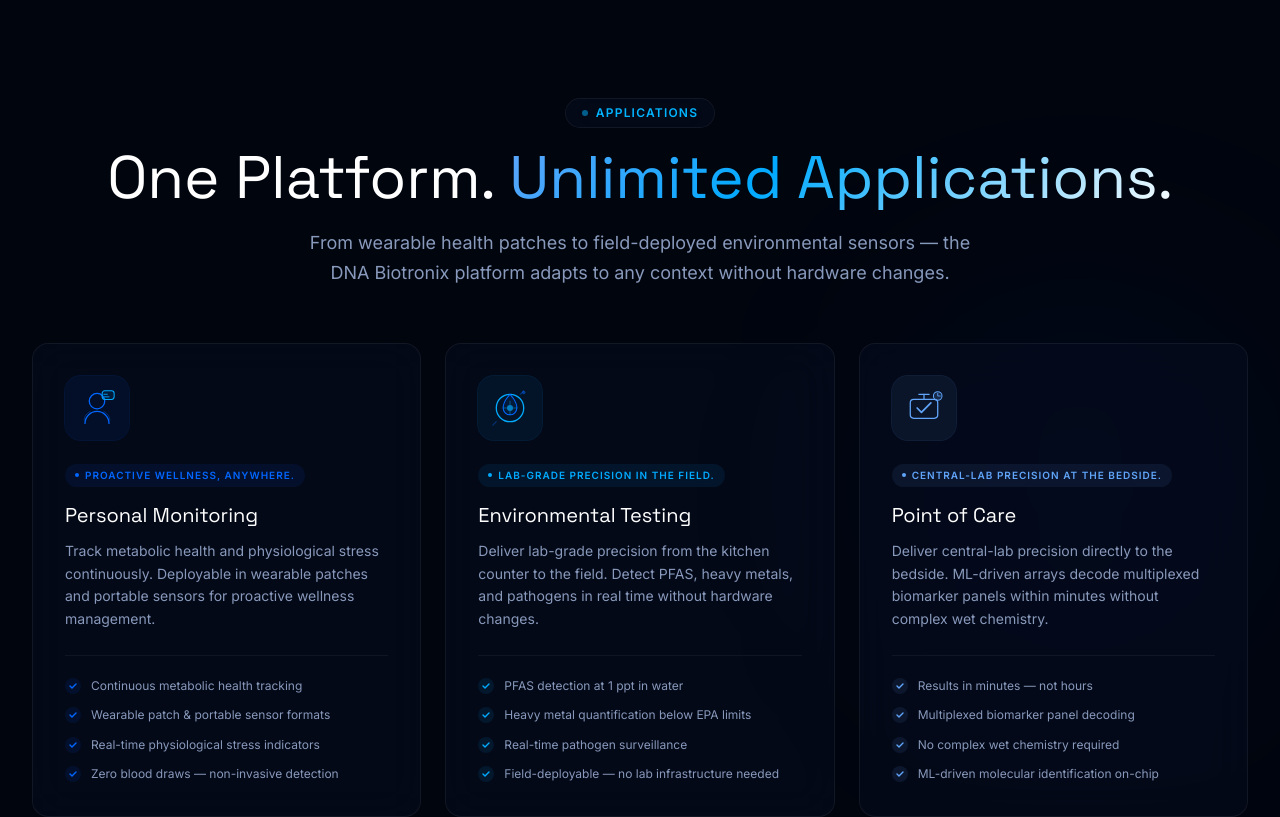
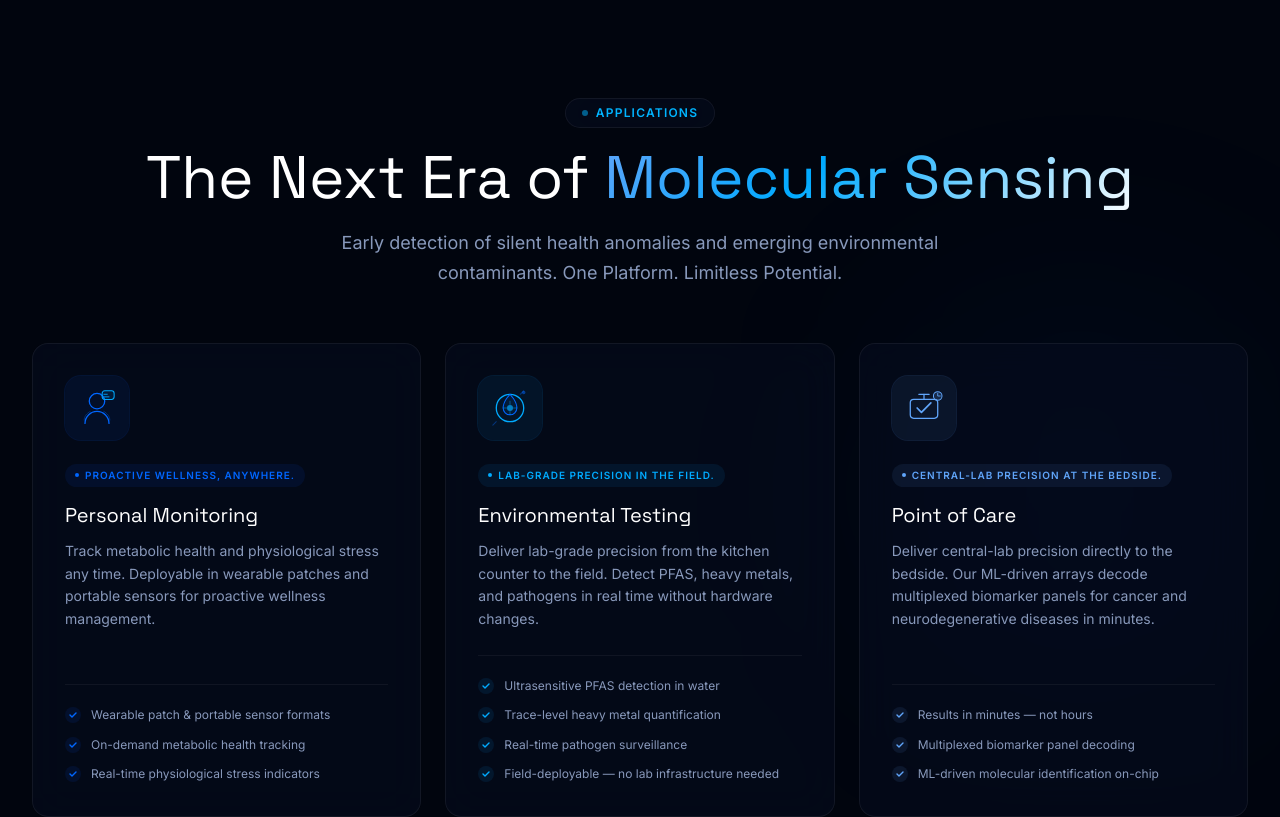
Before and after one commit to sbandi22/dna-biotronix, a Next.js app: page / in a window 1280 px wide. Shown: the part 2720-3537 px from the top of the page. Built offline with nearby package versions, Linux system fonts and the light colour scheme.

Commit message:
Update Applications section content from slide deck
Co-Authored-By: Claude Sonnet 4.6 <noreply@anthropic.com>

```diff
--- a/components/sections/ApplicationsSection.tsx
+++ b/components/sections/ApplicationsSection.tsx
@@ -8,7 +8,7 @@ const apps = [
     id: 'personal',
     title: 'Personal Monitoring',
     tagline: 'Proactive wellness, anywhere.',
-    desc: 'Track metabolic health and physiological stress continuously. Deployable in wearable patches and portable sensors for proactive wellness management.',
+    desc: 'Track metabolic health and physiological stress any time. Deployable in wearable patches and portable sensors for proactive wellness management.',
     color: '#0066FF',
     icon: (
       <svg viewBox="0 0 56 56" fill="none" className="w-12 h-12">
@@ -21,10 +21,9 @@ const apps = [
       </svg>
     ),
     features: [
-      'Continuous metabolic health tracking',
       'Wearable patch & portable sensor formats',
+      'On-demand metabolic health tracking',
       'Real-time physiological stress indicators',
-      'Zero blood draws — non-invasive detection',
     ],
   },
   {
@@ -45,8 +44,8 @@ const apps = [
       </svg>
     ),
     features: [
-      'PFAS detection at 1 ppt in water',
-      'Heavy metal quantification below EPA limits',
+      'Ultrasensitive PFAS detection in water',
+      'Trace-level heavy metal quantification',
       'Real-time pathogen surveillance',
       'Field-deployable — no lab infrastructure needed',
     ],
@@ -55,7 +54,7 @@ const apps = [
     id: 'poc',
     title: 'Point of Care',
     tagline: 'Central-lab precision at the bedside.',
-    desc: 'Deliver central-lab precision directly to the bedside. ML-driven arrays decode multiplexed biomarker panels within minutes without complex wet chemistry.',
+    desc: 'Deliver central-lab precision directly to the bedside. Our ML-driven arrays decode multiplexed biomarker panels for cancer and neurodegenerative diseases in minutes.',
     color: '#60A5FA',
     icon: (
       <svg viewBox="0 0 56 56" fill="none" className="w-12 h-12">
@@ -70,7 +69,6 @@ const apps = [
     features: [
       'Results in minutes — not hours',
       'Multiplexed biomarker panel decoding',
-      'No complex wet chemistry required',
       'ML-driven molecular identification on-chip',
     ],
   },
@@ -87,9 +85,9 @@ export default function ApplicationsSection() {
       <div className="max-w-7xl mx-auto px-4 sm:px-6 lg:px-8">
         <SectionHeading
           badge="Applications"
-          title="One Platform."
-          titleHighlight="Unlimited Applications."
-          subtitle="From wearable health patches to field-deployed environmental sensors — the DNA Biotronix platform adapts to any context without hardware changes."
+          title="The Next Era of"
+          titleHighlight="Molecular Sensing"
+          subtitle="Early detection of silent health anomalies and emerging environmental contaminants. One Platform. Limitless Potential."
           centered
           className="mb-14"
         />
```
